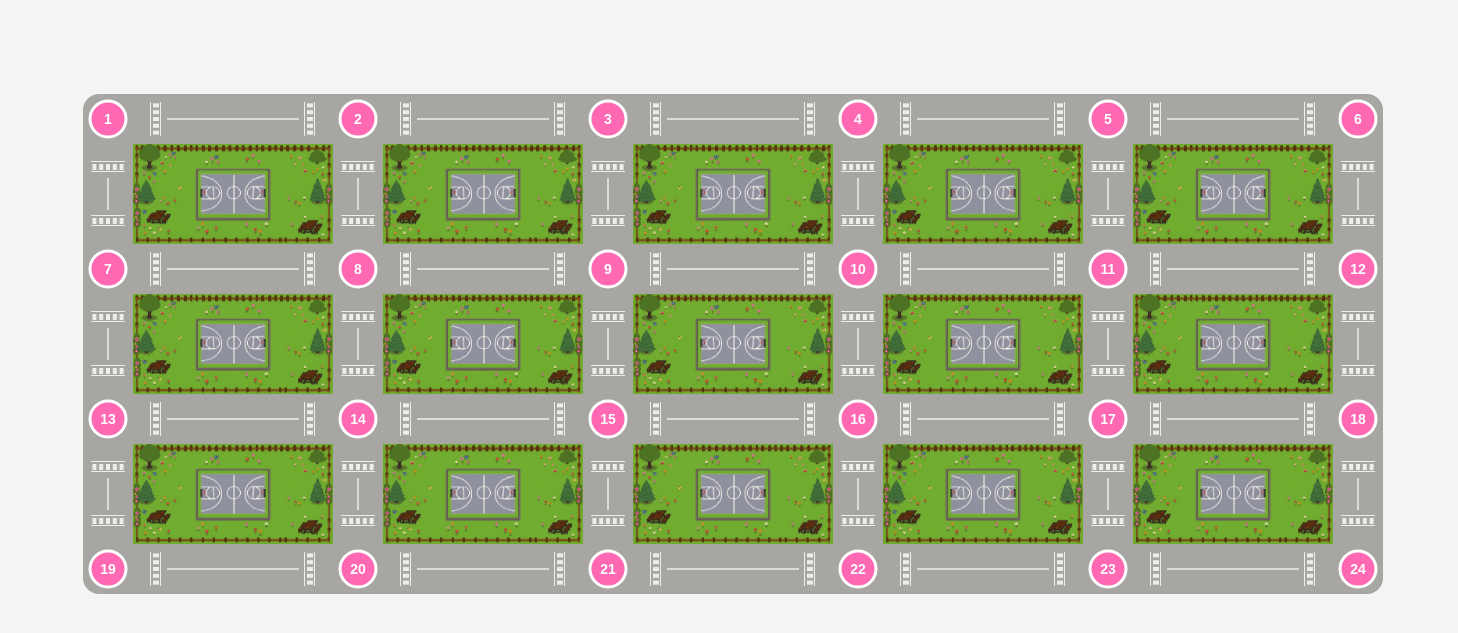
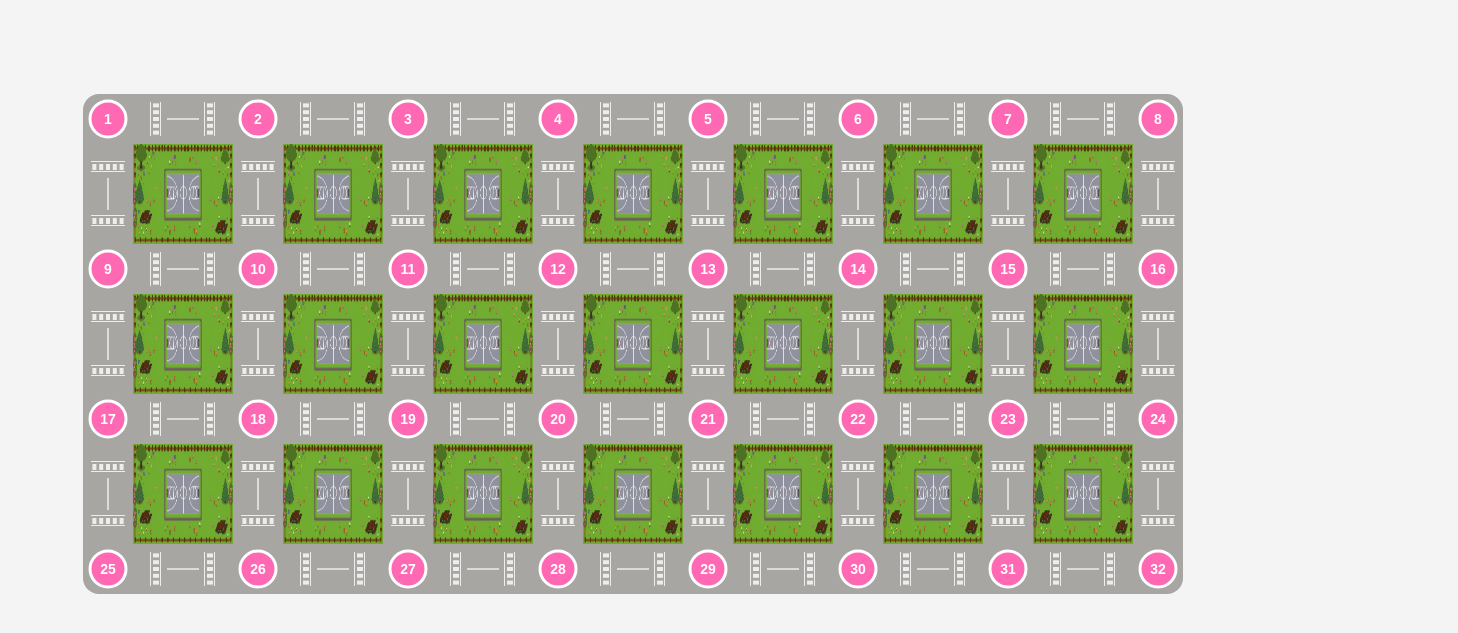
Before and after one commit to projeto-de-algoritmos-2026/G39_Grafos_PA-26.2, a plain HTML site: page layout-rascunho.html in a window 1280 px wide. Shown: the part 61-694 px from the top of the page, 1458 px wide, since content can reach past the window. Drawn offline with Linux system fonts and the light colour scheme.

Commit message:
unifica grafo e layout na mesma grade de 32 nos

```diff
--- a/dados.js
+++ b/dados.js
@@ -478,5 +478,16 @@ const dadosDoGrafo = {
       "label": "normal",
       "peso": 1
     }
-  ]
+  ],
+  "partida": 26,
+  "chegada": 4,
+  "caminhoMinimo": [
+    26,
+    18,
+    10,
+    2,
+    3,
+    4
+  ],
+  "custoMinimo": 9
 };
--- a/layout-rascunho.html
+++ b/layout-rascunho.html
@@ -11,47 +11,32 @@
 </head>
 <body>
   <h1>Grafo da cidade</h1>
-  <svg width="1450" height="650"></svg>
+  <svg></svg>
 
+  <!-- dados.js e gerado pelo grafo.py: e a fonte unica dos nos/arestas/layout -->
+  <script src="dados.js"></script>
   <script>
-    // grafo: 24 nos, 4 linhas de 6, arestas lado-com-lado e frente-com-frente
-    const COLUNAS = 6;
+    // grafo: 32 nos, 4 linhas de 8, arestas lado-com-lado e frente-com-frente
+    // (nos, arestas e o tamanho da tela vem de dados.js, gerado por grafo.py,
+    // pra layout-rascunho.html nunca ficar dessincronizado do grafo de verdade)
+    const COLUNAS = 8;
     const LINHAS = 4;
-    const MARGEM = 100;
 
-    // espacamento vertical (base): rua + terreno, com o terreno valendo 2x a rua
-    const ESPACAMENTO_Y = 150;
-    const LARGURA_RUA = ESPACAMENTO_Y / 3;
-    const TERRENO_ALTURA = ESPACAMENTO_Y - LARGURA_RUA;
-
-    // os terrenos sao 2x mais largos que altos, entao o espacamento horizontal
-    // cresce junto (a rua continua com a mesma largura dos dois lados)
-    const TERRENO_LARGURA = TERRENO_ALTURA * 2;
-    const ESPACAMENTO_X = LARGURA_RUA + TERRENO_LARGURA;
-
-    // id do no na linha r, coluna c (0-indexado), numerado tipo leitura: 1..24
+    // id do no na linha r, coluna c (0-indexado), numerado tipo leitura: 1..32
+    // (mesma formula usada em grafo.py pra gerar os ids)
     const idNo = (r, c) => r * COLUNAS + c + 1;
 
-    const NOS = [];
-    for (let r = 0; r < LINHAS; r++) {
-      for (let c = 0; c < COLUNAS; c++) {
-        NOS.push({ id: idNo(r, c), x: MARGEM + c * ESPACAMENTO_X, y: MARGEM + r * ESPACAMENTO_Y });
-      }
-    }
+    const NOS = dadosDoGrafo.nos;
+    const RUAS = dadosDoGrafo.arestas.map(a => [a.source, a.target]);
 
-    const RUAS = [];
-    // ruas horizontais (lado com lado, dentro da mesma linha)
-    for (let r = 0; r < LINHAS; r++) {
-      for (let c = 0; c < COLUNAS - 1; c++) {
-        RUAS.push([idNo(r, c), idNo(r, c + 1)]);
-      }
-    }
-    // ruas verticais (frente com frente, entre linhas)
-    for (let c = 0; c < COLUNAS; c++) {
-      for (let r = 0; r < LINHAS - 1; r++) {
-        RUAS.push([idNo(r, c), idNo(r + 1, c)]);
-      }
-    }
+    document.querySelector("svg").setAttribute("width", dadosDoGrafo.layout.width);
+    document.querySelector("svg").setAttribute("height", dadosDoGrafo.layout.height);
+
+    // espacamento real entre nos vizinhos, calculado a partir das coordenadas
+    // que vieram de dados.js (nao mais um valor arbitrario fixado aqui)
+    const ESPACAMENTO_X = NOS[1].x - NOS[0].x;
+    const ESPACAMENTO_Y = NOS[COLUNAS].y - NOS[0].y;
+    const LARGURA_RUA = ESPACAMENTO_Y / 3;
 
     // estilo da rua, copiando o visual do jogo da Polly
     const COR_ASFALTO = "#a8a6a3";
```
Also changed, not shown: 1 other file.
